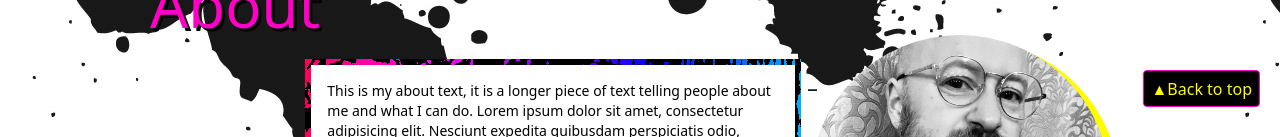
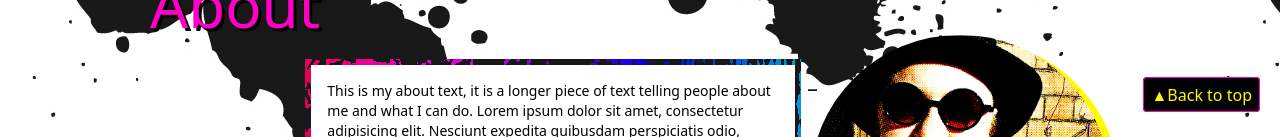
Before and after one commit to ChrisHubley/portfolio-react, a React (Vite) app: page / in a window 1280 px wide. Shown: the part 663-800 px from the top of the page. Built offline with nearby package versions, Linux system fonts and the light colour scheme.

Commit message:
got back to top button working (by making it a link), updated header image

```diff
--- a/src/components/Atoms/Button.jsx
+++ b/src/components/Atoms/Button.jsx
@@ -1,4 +1,4 @@
-export default function Button({type, text, onClick, as, href}) {
+export default function Button({type, text, onClick}) {
     return (
         <button className="
         bg-black text-[#fffb00]
--- /dev/null
+++ b/src/components/Atoms/ButtonLink.jsx
@@ -0,0 +1,14 @@
+export default function ButtonLink({text, link}){
+    return(
+        <a href={link} className=
+            "bg-black text-[#fffb00]
+            hover:bg-[#ff00c7] hover:text-black
+            border border-[#ff00c7]
+
+            p-[6px_7px_5px_7px]
+            rounded-sm
+            transition duration-500
+            ">{text}</a>
+    )
+
+}
--- a/src/components/Atoms/H1.jsx
+++ b/src/components/Atoms/H1.jsx
@@ -1,6 +1,7 @@
 export default function H1({text}){
     return(
-        <h1 className="
+        <h1
+            className="
         m-0
         text-[#ff00c7]
         text-6xl
--- a/src/components/BackToTop.jsx
+++ b/src/components/BackToTop.jsx
@@ -1,9 +1,9 @@
-import Button from "./Atoms/Button.jsx";
+import ButtonLink from "./Atoms/ButtonLink.jsx";
 
 export default function BackToTop() {
     return (
         <div className="fixed bottom-[30px] right-[20px]">
-            <Button type="button" onClick={"/"} text="▲Back to top" />
+            <ButtonLink link="/" text="▲Back to top" />
         </div>
     )
 }
```
Also changed, not shown: src/images/my_picture.jpg, src/images/portfolio_background.png, src/index.css (line endings or trailing spaces).
